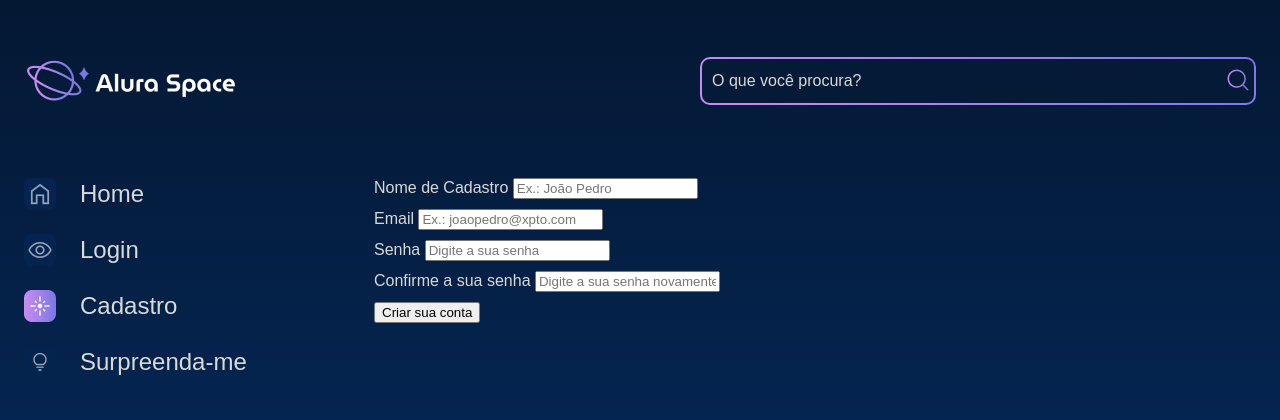
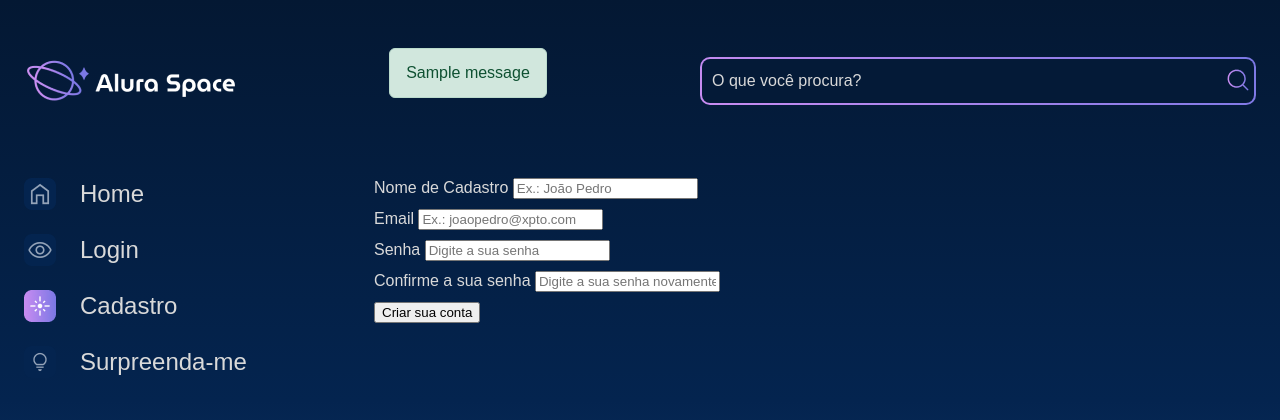
Before and after one commit to Lukemil1000/AluraSpace, a Django app: page /cadastro in a window 1280 px wide. Shown: the top 420 px of the page. Run offline with Django 4.2, Linux system fonts and the light colour scheme; tables that the repository leaves empty hold one stand-in row (values such as "Sample post"); one stand-in notice (Sample message) is shown.

Commit message:
messages

```diff
--- a/setup/settings.py
+++ b/setup/settings.py
@@ -12,6 +12,7 @@ https://docs.djangoproject.com/en/4.2/ref/settings/
 
 from pathlib import Path, os
 from dotenv import load_dotenv
+from django.contrib.messages import constants as messages
 
 load_dotenv()
 
@@ -134,3 +135,8 @@ DEFAULT_AUTO_FIELD = 'django.db.models.BigAutoField'
 MEDIA_ROOT = os.path.join(BASE_DIR, "media")
 
 MEDIA_URL = "/media/"
+
+MESSAGE_TAGS = {
+    messages.ERROR: 'danger',
+    messages.SUCCESS: 'success'
+}
--- a/setup/static/styles/style.css
+++ b/setup/static/styles/style.css
@@ -393,3 +393,39 @@ table {
 .pesquisa {
     all: unset;
 }
+
+.alert {
+    --bs-alert-bg: transparent;
+    --bs-alert-padding-x: 1rem;
+    --bs-alert-padding-y: 1rem;
+    --bs-alert-margin-bottom: 1rem;
+    --bs-alert-color: inherit;
+    --bs-alert-border-color: transparent;
+    --bs-alert-border: 1px solid var(--bs-alert-border-color);
+    --bs-alert-border-radius: 0.375rem;
+    position: relative;
+    padding: var(--bs-alert-padding-y) var(--bs-alert-padding-x);
+    margin-bottom: var(--bs-alert-margin-bottom);
+    color: var(--bs-alert-color);
+    background-color: var(--bs-alert-bg);
+    border: var(--bs-alert-border);
+    border-radius: var(--bs-alert-border-radius);
+}
+
+.alert-primary {
+    --bs-alert-color: #084298;
+    --bs-alert-bg: #cfe2ff;
+    --bs-alert-border-color: #b6d4fe;
+}
+
+.alert-success {
+    --bs-alert-color: #0f5132;
+    --bs-alert-bg: #d1e7dd;
+    --bs-alert-border-color: #badbcc;
+}
+
+.alert-danger {
+    --bs-alert-color: #842029;
+    --bs-alert-bg: #f8d7da;
+    --bs-alert-border-color: #f5c2c7;
+}
--- a/templates/partials/_header.html
+++ b/templates/partials/_header.html
@@ -2,6 +2,11 @@
 
 <header class="cabecalho">
     <img src='{% static "/assets/logo/Logo(2).png" %}' alt="Logo" />
+    {% for message in messages %}
+    <div class="alert alert-{{ message.tags }}">
+        <p id="messages">{{ message }}</p>
+    </div>
+    {% endfor %}
     <div class="cabecalho__busca">
         <form action="{% url 'index' %}">
             <div class="busca__fundo">
--- a/templates/usuarios/cadastro.html
+++ b/templates/usuarios/cadastro.html
@@ -12,9 +12,9 @@
                     {{ field }}
                 </div>
                 {% endfor %}
-                <div class="col-12 text-center">
-                    <button class="btn btn-success col-12" style="padding: top 5px;" type="submit">Criar sua conta</button>
-                </div>
+            </div>
+            <div class="col-12 text-center">
+                <button class="btn btn-success col-12" style="padding: top 5px;" type="submit">Criar sua conta</button>
             </div>
         </form>
     </section>
--- a/usuarios/views.py
+++ b/usuarios/views.py
@@ -1,6 +1,6 @@
 from django.shortcuts import render, redirect
 from django.contrib.auth.models import User
-from django.contrib import auth
+from django.contrib import auth, messages
 from usuarios.forms import LoginForms, CadastroForms
 
 # Create your views here.
@@ -19,9 +19,11 @@ def login(request):
             )
 
             if usuario is not None:
+                messages.success(request, "Logado com sucesso!")
                 auth.login(request, usuario)
                 return redirect("index")
             else:
+                messages.error(request, "Erro ao efetuar login")
                 return redirect("login")
 
     return render(request, "usuarios/login.html", {"form": form})
@@ -34,9 +36,11 @@ def cadastro(request):
 
         if form.is_valid():
             if form["senha_1"].value() != form["senha_2"].value():
+                messages.error(request, "Senhas precisam ser iguais")
                 return redirect("cadastro")
 
             if User.objects.filter(username=form["nome"].value()).exists():
+                messages.error(request, "Usuário já existente")
                 return redirect("cadastro")
 
             usuario = User.objects.create_user(
@@ -46,6 +50,7 @@ def cadastro(request):
             )
 
             usuario.save()
+            messages.success(request, "Cadastro efetuado com sucesso!")
             return redirect("login")
 
     return render(request, "usuarios/cadastro.html", {"form": form})
```
Also changed, not shown: static/styles/style.css (+36 -0 lines).
